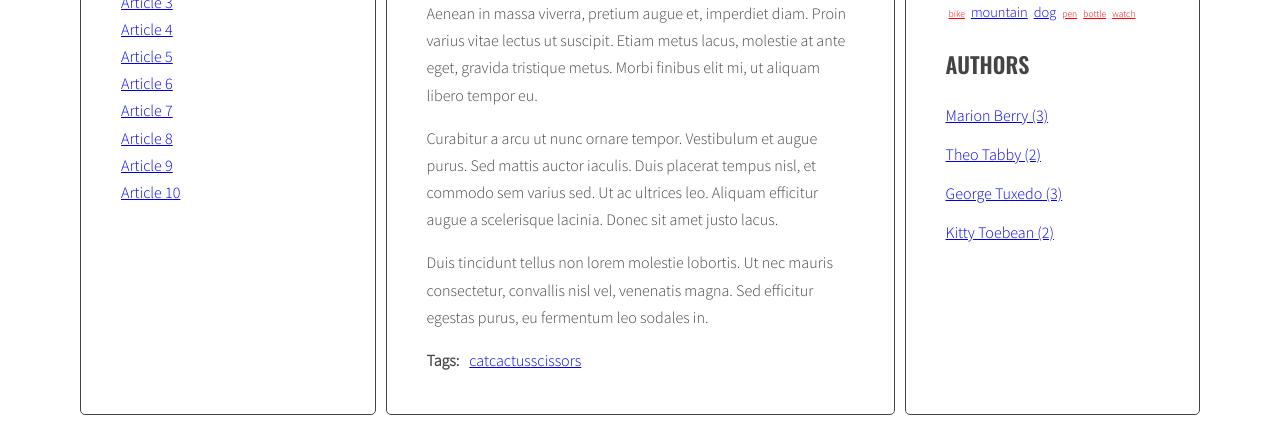
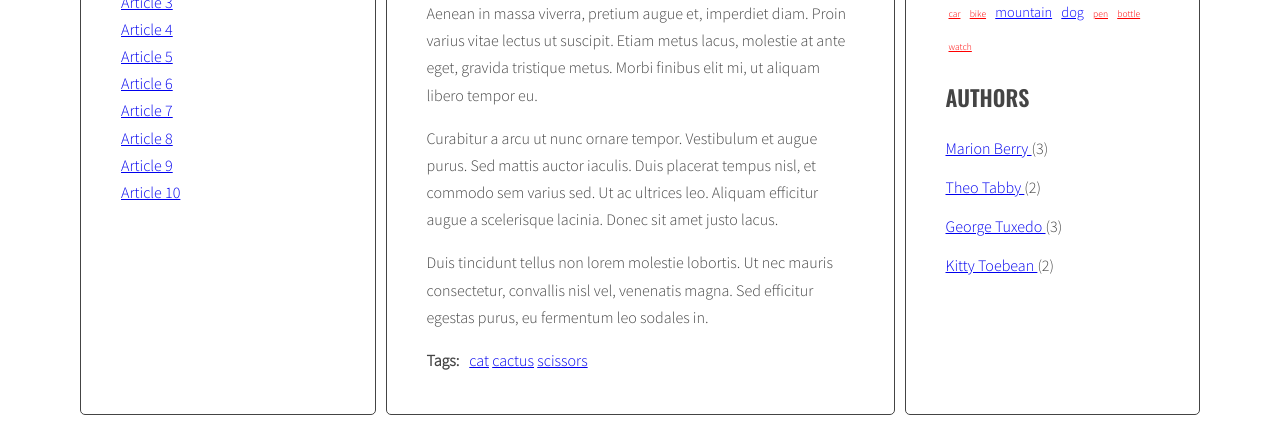
Before and after one commit to Maciej0o/javascript-blog, a website: page index.html in a window 1280 px wide. Shown: the part 424-847 px from the top of the page. Drawn offline with nearby package versions, Linux system fonts and the light colour scheme.

Commit message:
Add handlebars

```diff
--- a/index.html
+++ b/index.html
@@ -189,6 +189,32 @@
         </main>
       </div>
     </div>
+
+    <script id="template-article-link" type="text/x-handlebars-template">
+      <li><a href="#{{ id }}"><span>{{ title }}</span></a></li>
+    </script>
+
+    <script id="template-tag-link" type="text/x-handlebars-template">
+      <li><a href="#tag-{{ id }}">{{ id }}</a></li>
+    </script>
+
+    <script id="template-author-link" type="text/x-handlebars-template">
+      <li><a href="#author-{{ id }}">{{ id }}</a></li>
+    </script>
+
+    <script id="template-tag-cloud-link" type="text/x-handlebars-template">
+      {{#each tags}}
+      <li><a href="#tag-{{ tag }}" class="{{ className }}">{{ tag }} </a></li>
+      {{/each}}
+    </script>
+
+    <script id="template-author-cloud-link" type="text/x-handlebars-template">
+          {{#each authors}}
+          <li><a href="#author-{{ author }}">{{ author }} </a><a> ({{ count }})</a></li>
+          {{/each}}
+    </script>
+
+    <script src="https://cdnjs.cloudflare.com/ajax/libs/handlebars.js/4.1.0/handlebars.min.js"></script>
     <script src="js/script.js"></script>
 
   </body>
--- a/js/script.js
+++ b/js/script.js
@@ -11,7 +11,13 @@
     cloudClassPrefix: 'tag-size-',
     authorsListSelector: '.authors.list',
   };
-
+  const templates = {
+  articleLink: Handlebars.compile(document.querySelector('#template-article-link').innerHTML),
+  tagLink: Handlebars.compile(document.querySelector('#template-tag-link').innerHTML),
+  authorLink: Handlebars.compile(document.querySelector('#template-author-link').innerHTML),
+  tagCloudLink: Handlebars.compile(document.querySelector('#template-tag-cloud-link').innerHTML),
+  authorCloudLink: Handlebars.compile(document.querySelector('#template-author-cloud-link').innerHTML)
+  }
 
   const titleClickHandler = function(event){
     event.preventDefault();
@@ -52,7 +58,10 @@
 
       const articleTitle = article.querySelector(opt.titleSelector).innerHTML;
 
-      const linkHTML = '<li><a href="#' + articleId + '"><span>' + articleTitle + '</span></a></li>';
+      //const linkHTML = '<li><a href="#' + articleId + '"><span>' + articleTitle + '</span></a></li>';
+
+      const linkHTMLData = {id: articleId, title: articleTitle};
+      const linkHTML = templates.articleLink(linkHTMLData);
 
       html = html + linkHTML;
     }
@@ -110,7 +119,9 @@
 
       for( let tag of articleTagsArray){
 
-        const linkHTML = '<li><a href="#tag-' + tag +'">' + tag + '</a></li>';
+        //const linkHTML = '<li><a href="#tag-' + tag +'">' + tag + '</a></li>';
+        const linkHTMLData = {id: tag};
+        const linkHTML = templates.tagLink(linkHTMLData);
 
         html = html + linkHTML;
 
@@ -126,12 +137,20 @@
 
     const tagsParams = calculateTagsParams(allTags);
 
-    let allTagsHTML = '';
+    //let allTagsHTML = '';
+    const allTagsData = {tags: []};
 
     for(let tag in allTags){
-      allTagsHTML +='<li><a class="' + calculateTagClass(allTags[tag],tagsParams) + '" href="#tag-' + tag + '">'+ tag + '</a></li>';
+      //allTagsHTML +='<li><a class="' + calculateTagClass(allTags[tag],tagsParams) + '" href="#tag-' + tag + '">'+ tag + '</a></li>';
+      allTagsData.tags.push({
+        tag: tag,
+        count: allTags[tag],
+        className: calculateTagClass(allTags[tag], tagsParams)
+      });
     }
-    tagList.innerHTML = allTagsHTML;
+    //tagList.innerHTML = allTagsHTML;
+    tagList.innerHTML = templates.tagCloudLink(allTagsData);
+    console.log('allTagsData' + allTagsData);
   }
 
   generateTags();
@@ -188,9 +207,11 @@
 
       const articleAuthors = article.getAttribute('data-author');
 
-      const authorHTML = '<a href="#author-' + articleAuthors + '">' + articleAuthors + '</a>';
+      //const authorHTML = '<a href="#author-' + articleAuthors + '">' + articleAuthors + '</a>';
+      const linkHTMLData = {id: articleAuthors};
+      const linkHTML = templates.authorLink(linkHTMLData);
 
-      html = html + authorHTML;
+      html = html + linkHTML;
 
       if(!allAuthors.hasOwnProperty(articleAuthors)){
         allAuthors[articleAuthors] = 1;
@@ -199,20 +220,23 @@
         allAuthors[articleAuthors]++;
       }
 
-      wrapperAuthors.innerHTML = authorHTML;
+      wrapperAuthors.innerHTML = html;
     }
 
     const authorList = document.querySelector(opt.authorsListSelector);
-    let sidebarHTML = '';
+    const sidebarHTML = {authors: []};
 
     for(let author in allAuthors){
 
-      const allAuthorsHTML = '<li><a href="#author-' + author + '"><span>' + author +' (' + allAuthors[author] + ')</span></a></li>';
+      //const allAuthorsHTML = '<li><a href="#author-' + author + '"><span>' + author +' (' + allAuthors[author] + ')</span></a></li>';
+      sidebarHTML.authors.push({
+        author: author,
+        count: allAuthors[author],
+      });
 
-      sidebarHTML = sidebarHTML + allAuthorsHTML;
     }
-    authorList.innerHTML = sidebarHTML;
-
+    //authorList.innerHTML = sidebarHTML;
+    authorList.innerHTML = templates.authorCloudLink(sidebarHTML);
 
   }
 
```
